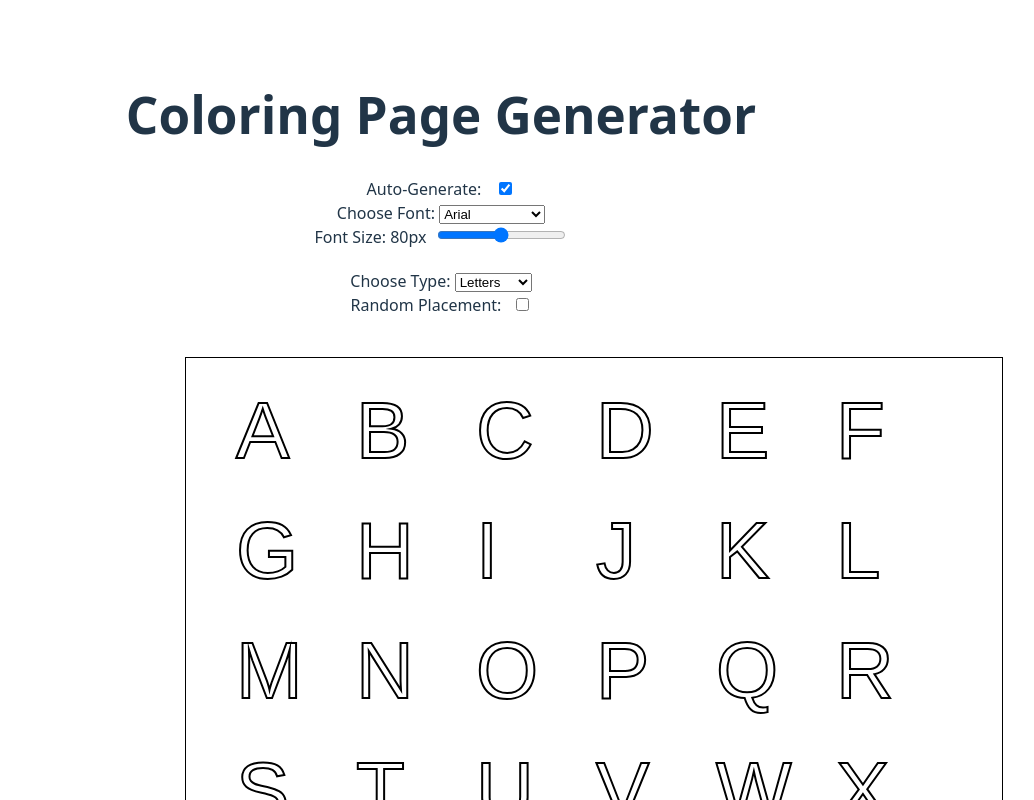
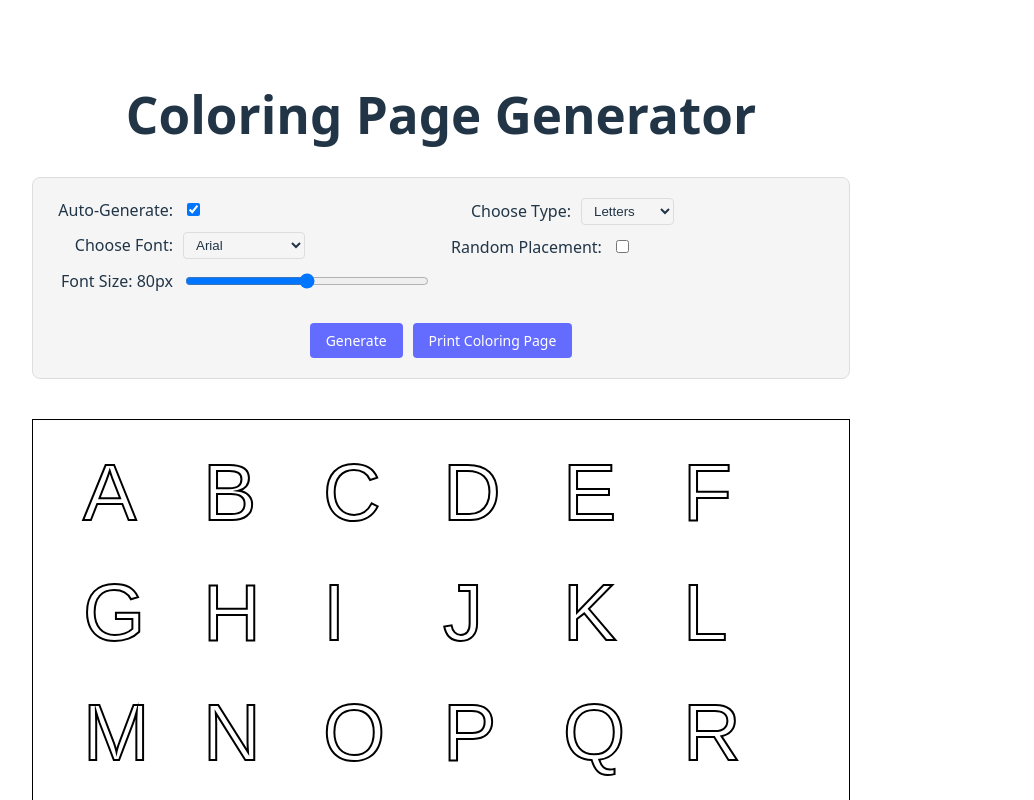
Before and after one commit to RobertBolender/coloring-pages, a React (Vite) app: page / in a window 1280 px wide. Shown: the top 800 px of the page, without its empty margins (199-1233 px from the left). Built offline with nearby package versions, Linux system fonts and the light colour scheme.

Commit message:
Horizontal form control at top

```diff
--- a/src/App.css
+++ b/src/App.css
@@ -1,3 +1,23 @@
+:root {
+  --form-bg: #f5f5f5;
+  --form-text: #213547;
+  --form-border: #ddd;
+  --button-bg: #646cff;
+  --button-hover: #747bff;
+  --button-disabled: #a5a5a5;
+}
+
+@media (prefers-color-scheme: dark) {
+  :root {
+    --form-bg: #242424;
+    --form-text: #ffffff;
+    --form-border: #383838;
+    --button-bg: #646cff;
+    --button-hover: #747bff;
+    --button-disabled: #4a4a4a;
+  }
+}
+
 #root {
   max-width: 1280px;
   margin: 0 auto;
@@ -72,3 +92,93 @@ canvas {
 .read-the-docs {
   color: #888;
 }
+
+.form-controls {
+  display: grid;
+  grid-template-columns: repeat(2, 1fr);
+  gap: 20px;
+  max-width: 800px;
+  margin: 0 auto 20px;
+  padding: 20px;
+  background-color: var(--form-bg);
+  border: 1px solid var(--form-border);
+  border-radius: 8px;
+  color: var(--form-text);
+}
+
+.form-section {
+  display: flex;
+  flex-direction: column;
+  gap: 10px;
+}
+
+.form-row {
+  display: flex;
+  align-items: center;
+  gap: 10px;
+}
+
+.form-row label {
+  min-width: 120px;
+  text-align: right;
+}
+
+.form-row input[type="range"] {
+  flex: 1;
+}
+
+.form-row input[type="number"] {
+  width: 80px;
+  background-color: var(--form-bg);
+  color: var(--form-text);
+  border: 1px solid var(--form-border);
+  border-radius: 4px;
+  padding: 4px 8px;
+}
+
+.form-row select {
+  background-color: var(--form-bg);
+  color: var(--form-text);
+  border: 1px solid var(--form-border);
+  border-radius: 4px;
+  padding: 4px 8px;
+}
+
+.buttons {
+  grid-column: 1 / -1;
+  display: flex;
+  justify-content: center;
+  gap: 10px;
+  margin-top: 10px;
+}
+
+button {
+  padding: 8px 16px;
+  border: none;
+  border-radius: 4px;
+  background-color: var(--button-bg);
+  color: white;
+  cursor: pointer;
+  font-size: 14px;
+  transition: background-color 0.2s;
+}
+
+button:disabled {
+  background-color: var(--button-disabled);
+  cursor: not-allowed;
+}
+
+button:hover:not(:disabled) {
+  background-color: var(--button-hover);
+}
+
+@media print {
+  .form-controls {
+    display: none;
+  }
+
+  canvas {
+    margin: 0;
+    border: none;
+  }
+}
--- a/src/App.jsx
+++ b/src/App.jsx
@@ -143,16 +143,19 @@ function App() {
   return (
     <div style={{ textAlign: 'center', padding: '20px' }}>
       <h1>Coloring Page Generator</h1>
-      <div style={{ marginBottom: '20px' }}>
-        <label htmlFor="auto-generate" style={{ marginRight: '10px' }}>Auto-Generate: </label>
+      <div className="form-controls">
+        <div className="form-section">
+          <div className="form-row">
+            <label htmlFor="auto-generate">Auto-Generate:</label>
             <input
               id="auto-generate"
               type="checkbox"
               checked={autoGenerate}
               onChange={(e) => setAutoGenerate(e.target.checked)}
             />
-        <br />
-        <label htmlFor="font-select">Choose Font: </label>
+          </div>
+          <div className="form-row">
+            <label htmlFor="font-select">Choose Font:</label>
             <select id="font-select" value={font} onChange={handleFontChange}>
               <option value="Arial">Arial</option>
               <option value="Comic Sans">Comic Sans</option>
@@ -160,8 +163,9 @@ function App() {
               <option value="Proxima Nova">Proxima Nova</option>
               <option value="Roboto">Roboto</option>
             </select>
-        <br />
-        <label htmlFor="font-size-slider" style={{ marginTop: '10px' }}>Font Size: {fontSize}px</label>
+          </div>
+          <div className="form-row">
+            <label htmlFor="font-size-slider">Font Size: {fontSize}px</label>
             <input
               id="font-size-slider"
               type="range"
@@ -169,63 +173,70 @@ function App() {
               max="120"
               value={fontSize}
               onChange={handleFontSizeChange}
-          style={{ marginLeft: '10px' }}
             />
           </div>
-      <div style={{ marginBottom: '20px' }}>
-        <label htmlFor="type-select">Choose Type: </label>
+        </div>
+
+        <div className="form-section">
+          <div className="form-row">
+            <label htmlFor="type-select">Choose Type:</label>
             <select id="type-select" value={type} onChange={handleTypeChange}>
               <option value="letters">Letters</option>
               <option value="numbers">Numbers</option>
             </select>
-        <br />
-        <label htmlFor="random-toggle" style={{ marginTop: '10px' }}>Random Placement: </label>
+          </div>
+          <div className="form-row">
+            <label htmlFor="random-toggle">Random Placement:</label>
             <input
               id="random-toggle"
               type="checkbox"
               checked={isRandom}
               onChange={handleRandomChange}
-          style={{ marginLeft: '10px' }}
             />
+          </div>
           {type === 'numbers' && (
-          <div style={{ marginTop: '10px' }}>
-            <label htmlFor="start-number">Start Number: </label>
+            <>
+              <div className="form-row">
+                <label htmlFor="start-number">Start Number:</label>
                 <input
                   id="start-number"
                   type="number"
                   value={startNumber}
                   onChange={handleStartNumberChange}
-              style={{ marginLeft: '10px' }}
                 />
-            <br />
-            <label htmlFor="end-number" style={{ marginTop: '10px' }}>End Number: </label>
+              </div>
+              <div className="form-row">
+                <label htmlFor="end-number">End Number:</label>
                 <input
                   id="end-number"
                   type="number"
                   value={endNumber}
                   onChange={handleEndNumberChange}
-              style={{ marginLeft: '10px' }}
                 />
-            <br />
-            <label htmlFor="step-number" style={{ marginTop: '10px' }}>Step: </label>
+              </div>
+              <div className="form-row">
+                <label htmlFor="step-number">Step:</label>
                 <input
                   id="step-number"
                   type="number"
                   value={stepNumber}
                   onChange={handleStepNumberChange}
-              style={{ marginLeft: '10px' }}
                 />
               </div>
+            </>
           )}
         </div>
-      <button onClick={handleGenerate} style={{ marginTop: '10px' }} disabled={autoGenerate}>Generate</button>
-      <button onClick={window.print} style={{ marginLeft: '10px' }}>
-        Print Coloring Page
-      </button>
+
+        <div className="buttons">
+          <button onClick={handleGenerate}>Generate</button>
+          <button onClick={window.print}>Print Coloring Page</button>
+        </div>
+      </div>
+
       <canvas
         ref={canvasRef}
-        width={816} // 8.5 inches in pixels at 96 DPI
-        height={1056} // 11 inches in pixels at 96 DPI
+        width={816}
+        height={1056}
         style={{ marginTop: '20px' }}
       ></canvas>
     </div>
```
Lines whose indentation alone changed are shown as unchanged.
